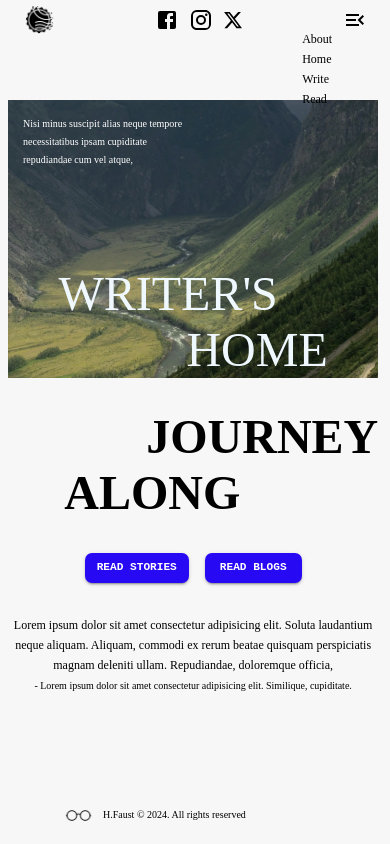
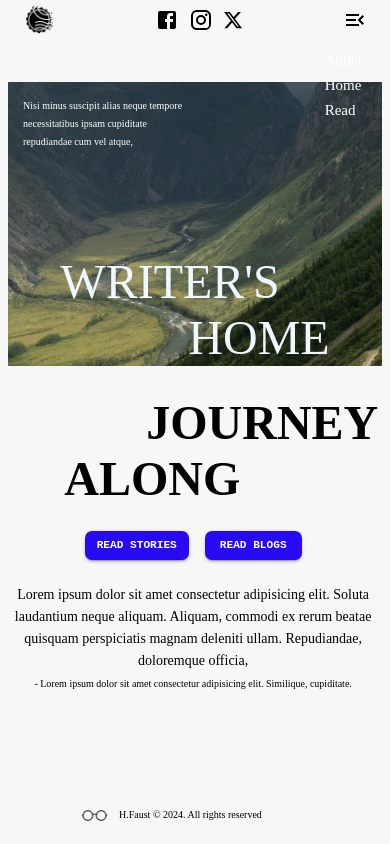
Before and after one commit to HFaustt/writer-react, a React (Vite) app: page / in a window 390 px wide. Both pictures are taken after a click on the icon 355 px from the left and 20 px from the top of the page. Built offline with nearby package versions, Linux system fonts and the light colour scheme; no server answers; a web font is replaced by a local one.

Commit message:
polished home page and mobile nav

```diff
--- a/src/auth/context/FirebaseAuth.tsx
+++ b/src/auth/context/FirebaseAuth.tsx
@@ -42,8 +42,6 @@ export function AuthProvider({ children }: AuthProviderProps) {
     });
     return unsubscribe;
   }, []);
-
-  //TODO: I'm getting an error when logging in that says that it's a broken link, url: `${window.location.origin}/finishSignIn`,
 
   const sendSignInEmail = async (email: string): Promise<void> => {
     const actionCodeSettings = {
--- a/src/components/shared/MobileNav.module.css
+++ b/src/components/shared/MobileNav.module.css
@@ -24,13 +24,40 @@
 }
 
 .mobileNavItems {
-  display: none;
   flex-direction: column;
-  padding: 10px 5px;
+  padding: 0px 5px;
   position: absolute;
-  top: -3px;
-  right: 30px;
-  width: auto;
+  top: 25px;
+  right: -5px;
+  border-radius: 4px;
+}
+
+.mobileNavItemsDark {
+  flex-direction: column;
+  padding: 0px 5px;
+  position: absolute;
+  top: 25px;
+  right: -5px;
+  border-radius: 4px;
+}
+
+.mobileNavItemsDark.open {
+  display: flex;
+  opacity: 1;
+  transform: scale(1);
+}
+
+.mobileNavItemsDark a {
+  color: black;
+  text-decoration: none;
+  font-weight: 400;
+  font-size: 15px;
+  padding: 8px 5px;
+}
+
+.mobileNavItemsDark li {
+  list-style: none;
+  margin: 2px 0;
 }
 
 .mobileNavItems.open {
@@ -40,17 +67,16 @@
 }
 
 .mobileNavItems a {
-  color: black;
+  color: white;
   text-decoration: none;
-}
-
-.mobileNavItems a.active {
-  text-decoration: underline;
-  font-size: 20px;
+  font-weight: 400;
+  font-size: 15px;
+  padding: 8px 5px;
 }
 
 .mobileNavItems li {
   list-style: none;
+  margin: 2px 0;
 }
 
 .logo {
--- a/src/components/shared/MobileNav.tsx
+++ b/src/components/shared/MobileNav.tsx
@@ -2,11 +2,16 @@ import { useState } from "react";
 import styles from "./MobileNav.module.css";
 import MenuIcon from "@mui/icons-material/Menu";
 import MenuOpenIcon from "@mui/icons-material/MenuOpen";
-import { Link, NavLink } from "react-router-dom";
+import { Link, NavLink, useLocation } from "react-router-dom";
 import SocialMediaIcons from "./SocialMediaIcons";
+import { useAuth } from "../../auth/context/FirebaseAuth";
 
 export default function MobileNav() {
+  const location = useLocation();
   const [isOpen, setIsOpen] = useState(false);
+  const isDarkPage = location.pathname === "/" || location.pathname === "/read";
+
+  const { currentUser } = useAuth();
 
   return (
     <nav className={styles.mobileNav}>
@@ -22,7 +27,9 @@ export default function MobileNav() {
         <>
           <MenuOpenIcon onClick={() => setIsOpen(false)} />
           <div
-            className={`${styles.mobileNavItems} ${isOpen ? styles.open : ""}`}
+            className={`${
+              isDarkPage ? styles.mobileNavItems : styles.mobileNavItemsDark
+            } ${isOpen ? styles.open : ""}`}
           >
             <ul>
               <li>
@@ -31,9 +38,13 @@ export default function MobileNav() {
               <li>
                 <NavLink to="/">Home</NavLink>
               </li>
-              <li>
-                <NavLink to="/write">Write</NavLink>
-              </li>
+
+              {currentUser && (
+                <li>
+                  <NavLink to="/write">Write</NavLink>
+                </li>
+              )}
+
               <li>
                 <NavLink to="/read">Read</NavLink>
               </li>
--- a/src/pages/home/Home.module.css
+++ b/src/pages/home/Home.module.css
@@ -111,13 +111,13 @@
     flex-direction: column;
     background: transparent;
     justify-content: center;
-    margin-top: -1.8rem;
+    margin-top: -2.5rem;
   }
 
   .leftHalf {
     display: flex;
     flex-direction: column;
-    width: 99%;
+    width: 100%;
     height: 50%;
     background-image: url("/home.webp");
     background-size: cover;
@@ -150,6 +150,7 @@
   .rightHeader {
     font-size: 3rem;
     text-align: right;
+    margin-bottom: 1.5rem;
   }
 
   .rightHeader span {
@@ -174,7 +175,7 @@
   }
 
   .lowerText {
-    font-size: 12px;
+    font-size: 14px;
     margin: 0;
   }
 
@@ -187,7 +188,7 @@
     display: flex;
     justify-content: center;
     align-items: center;
-    margin-bottom: 2rem;
+    margin-bottom: 1.5rem;
   }
 
   .mobileFooter {
@@ -196,7 +197,7 @@
     gap: 10px;
     position: absolute;
     bottom: 10px;
-    left: 4rem;
+    left: 5rem;
     font-size: 10px;
   }
 
```
